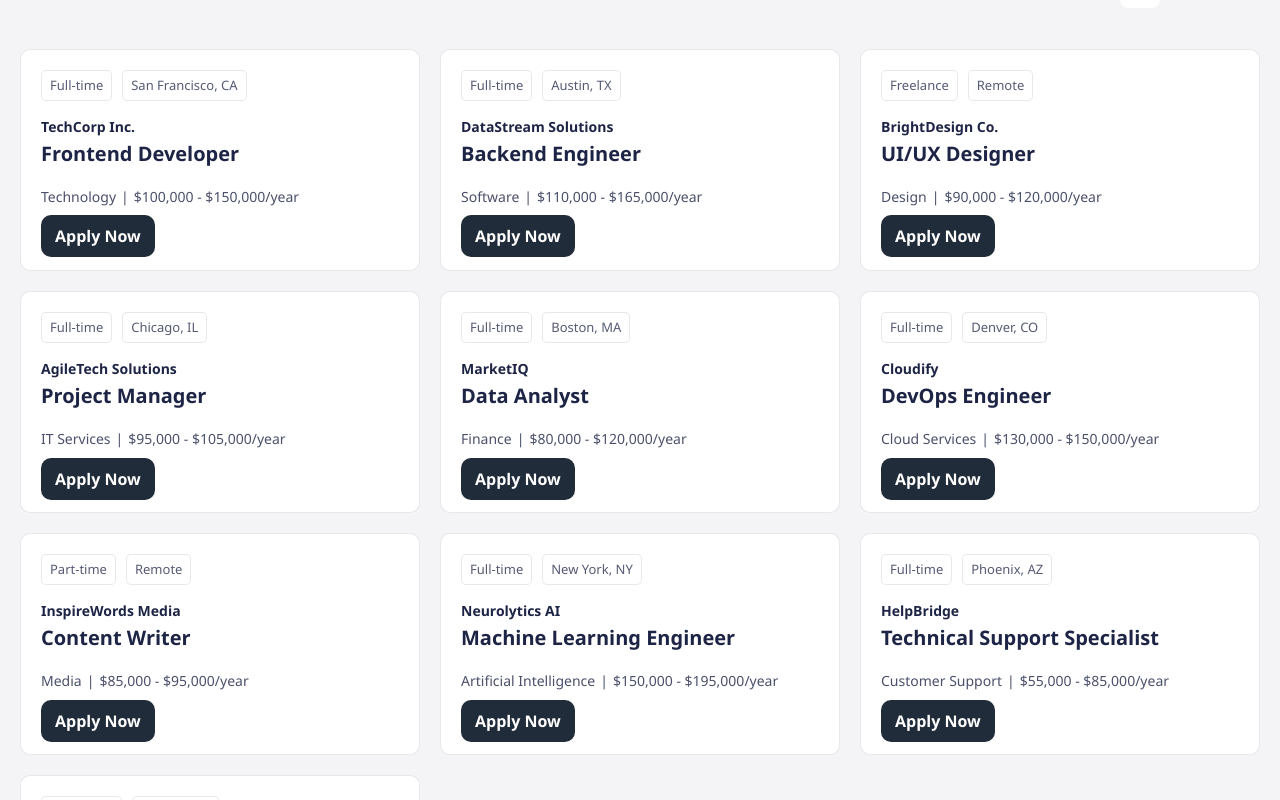
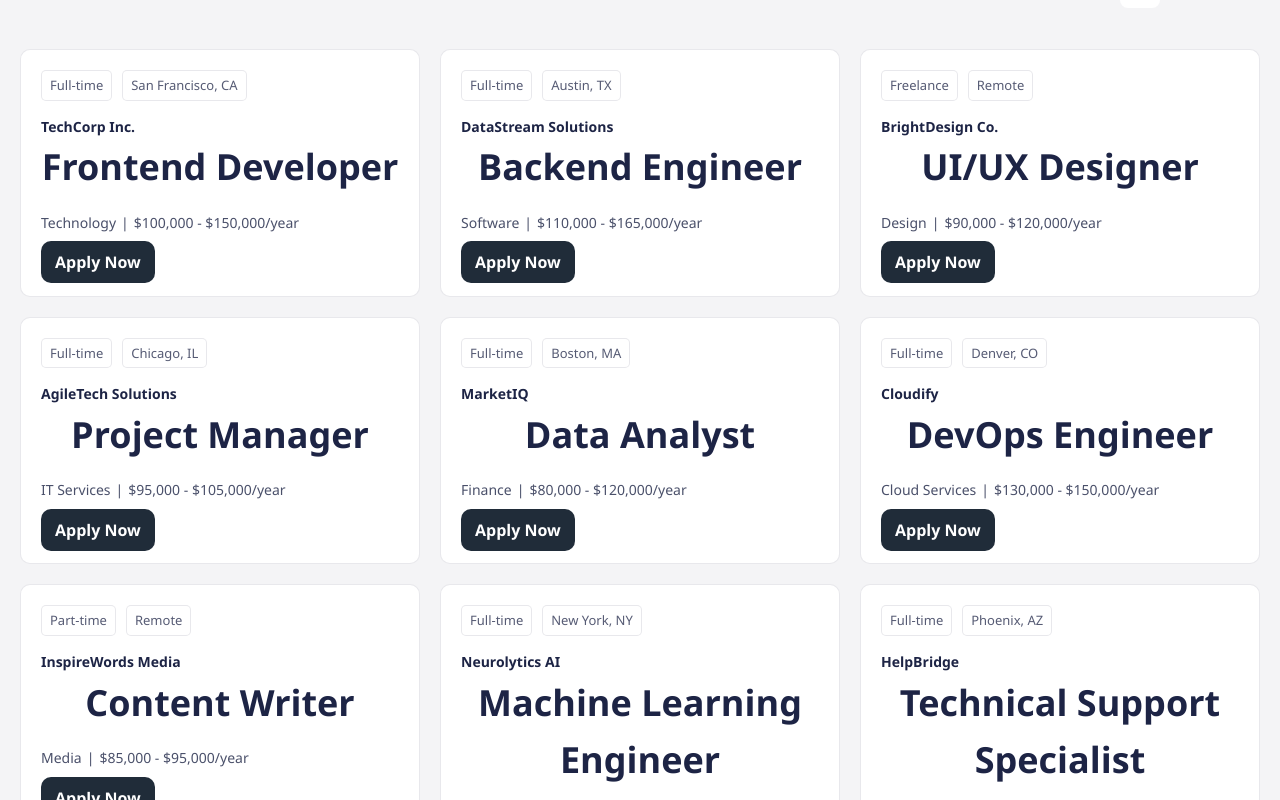
Before and after one commit to Jon-Felipe/Job-Board-React, a React (Vite) app: page / in a window 1280 px wide. Shown: the part 1220-2020 px from the top of the page. Built offline with nearby package versions, Linux system fonts and the light colour scheme.

Commit message:
job card component and styling updated

```diff
--- a/src/components/Job/JobCard.module.css
+++ /dev/null
@@ -1,37 +0,0 @@
-.jobCard {
-  background-color: #fff;
-  border: 1px solid rgba(29, 36, 69, 0.1);
-  border-radius: 10px;
-  padding: 20px;
-}
-
-.tabs {
-  display: flex;
-  align-items: center;
-  column-gap: 10px;
-  margin-bottom: 15px;
-}
-
-.company {
-  margin-bottom: 0;
-  color: #1d2445;
-  font-size: 14px;
-}
-
-.title {
-  color: #1d2445;
-  text-transform: capitalize;
-  font-size: 20px;
-}
-
-.details {
-  display: flex;
-  align-items: flex-start;
-  column-gap: 5px;
-
-  p,
-  span {
-    color: rgba(29, 36, 69, 0.8);
-    font-size: 14px;
-  }
-}
--- /dev/null
+++ b/src/components/JobCard/JobCard.styles.tsx
@@ -0,0 +1,40 @@
+import styled from 'styled-components';
+
+export const JobCardContainer = styled.article`
+  background-color: #fff;
+  border: 1px solid rgba(29, 36, 69, 0.1);
+  border-radius: 10px;
+  padding: 20px;
+
+  .tabs {
+    display: flex;
+    align-items: center;
+    column-gap: 10px;
+    margin-bottom: 15px;
+  }
+
+  .company {
+    margin-bottom: 0;
+    color: #1d2445;
+    font-size: 14px;
+  }
+
+  .title {
+    text-align: start;
+    color: #1d2445;
+    text-transform: capitalize;
+    font-size: 20px;
+  }
+
+  .details {
+    display: flex;
+    align-items: flex-start;
+    column-gap: 5px;
+
+    p,
+    span {
+      color: rgba(29, 36, 69, 0.8);
+      font-size: 14px;
+    }
+  }
+`;
--- a/src/components/Job/JobCard.tsx
+++ b/src/components/JobCard/JobCard.tsx
@@ -2,7 +2,7 @@
 import Tab from '../ui/Tab/Tab';
 
 // extras
-import styles from './JobCard.module.css';
+import { JobCardContainer } from './JobCard.styles';
 import type { IJob } from '../../utils/types';
 import LinkButton from '../ui/LinkButton/LinkButton';
 
@@ -12,14 +12,14 @@ type JobCardProps = {
 
 function JobCard({ job }: JobCardProps) {
   return (
-    <article className={styles.jobCard}>
-      <div className={styles.tabs}>
+    <JobCardContainer>
+      <div className='tabs'>
         <Tab>{job.employmentType}</Tab>
         <Tab>{job.location}</Tab>
       </div>
-      <h5 className={styles.company}>{job.company}</h5>
-      <h3 className={styles.title}>{job.title}</h3>
-      <div className={styles.details}>
+      <h5 className='company'>{job.company}</h5>
+      <h3 className='title'>{job.title}</h3>
+      <div className='details'>
         <p>{job.industry}</p>
         <span>|</span>
         <p>
@@ -27,10 +27,10 @@ function JobCard({ job }: JobCardProps) {
           {job.salaryTo?.toLocaleString()}/year
         </p>
       </div>
-      <LinkButton variant='primary' path={`/jobs/${job.id}`}>
+      <LinkButton variant='primary' size='medium' path={`/jobs/${job.id}`}>
         Apply Now
       </LinkButton>
-    </article>
+    </JobCardContainer>
   );
 }
 
--- a/src/pages/Home/HomePage.tsx
+++ b/src/pages/Home/HomePage.tsx
@@ -12,7 +12,7 @@ import Search from '../../components/ui/Search/Search';
 import Button from '../../components/ui/Button/Button';
 import FeatureCard from '../../components/ui/FeatureCard/FeatureCard';
 import LinkButton from '../../components/ui/LinkButton/LinkButton';
-import JobCard from '../../components/Job/JobCard';
+import JobCard from '../../components/JobCard/JobCard';
 import JobTile from '../../components/Job/JobTile';
 
 // extras
--- a/src/pages/Jobs/JobsPage.tsx
+++ b/src/pages/Jobs/JobsPage.tsx
@@ -1,7 +1,7 @@
 // components
 import Dropdown from '../../components/Dropdown/Dropdown';
 import Button from '../../components/ui/Button/Button';
-import JobCard from '../../components/Job/JobCard';
+import JobCard from '../../components/JobCard/JobCard';
 
 // extras
 import styles from './JobsPage.module.css';
```
